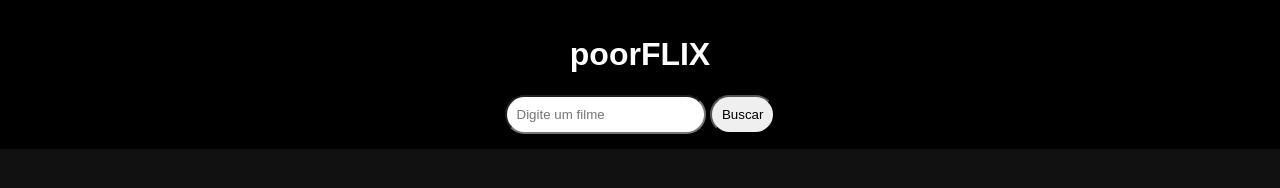
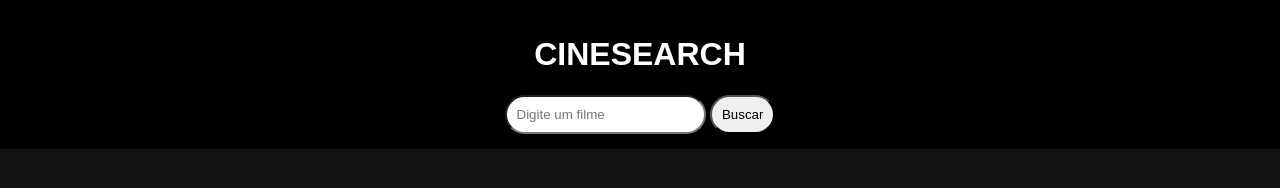
Before and after one commit to LuizSoares-sys/MediaFilmes, a plain HTML site: page AtividadeFilmes/index.html in a window 1280 px wide. Drawn offline with Linux system fonts and the light colour scheme.

Commit message:
update projeto

```diff
--- a/AtividadeFilmes/index.html
+++ b/AtividadeFilmes/index.html
@@ -10,7 +10,10 @@
 <body>
 
 <header>
-  <h1>poorFLIX</h1>
+
+
+  <!-- <h1>poorFLIX</h1>  esse é o resenha -->
+   <h1>CINESEARCH</h1>
 
   <form id="formBusca">
     <input type="text" id="inputBusca" placeholder="Digite um filme">
```
